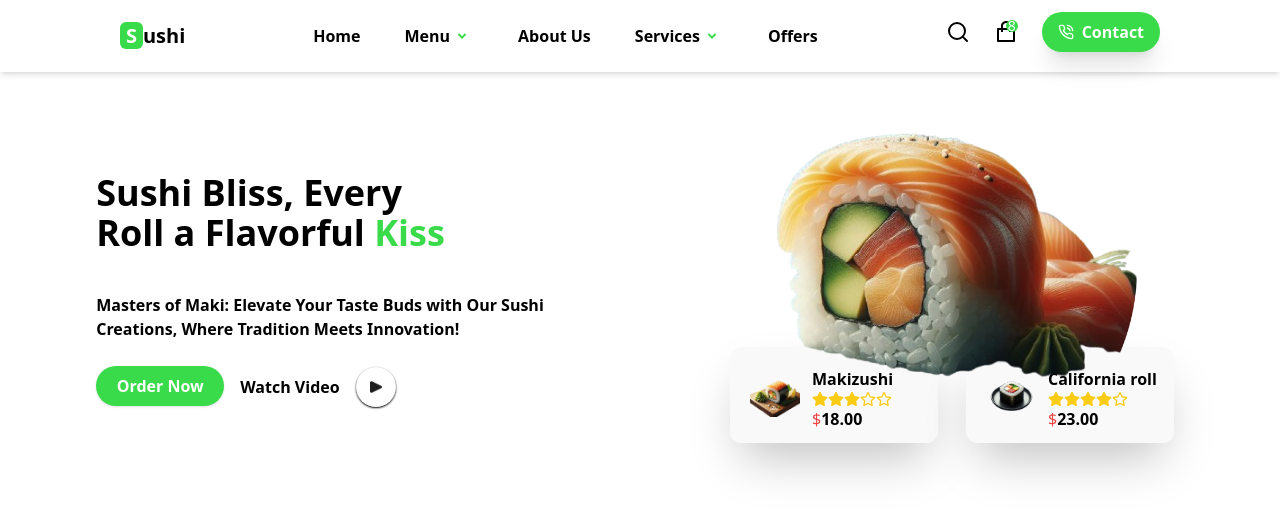
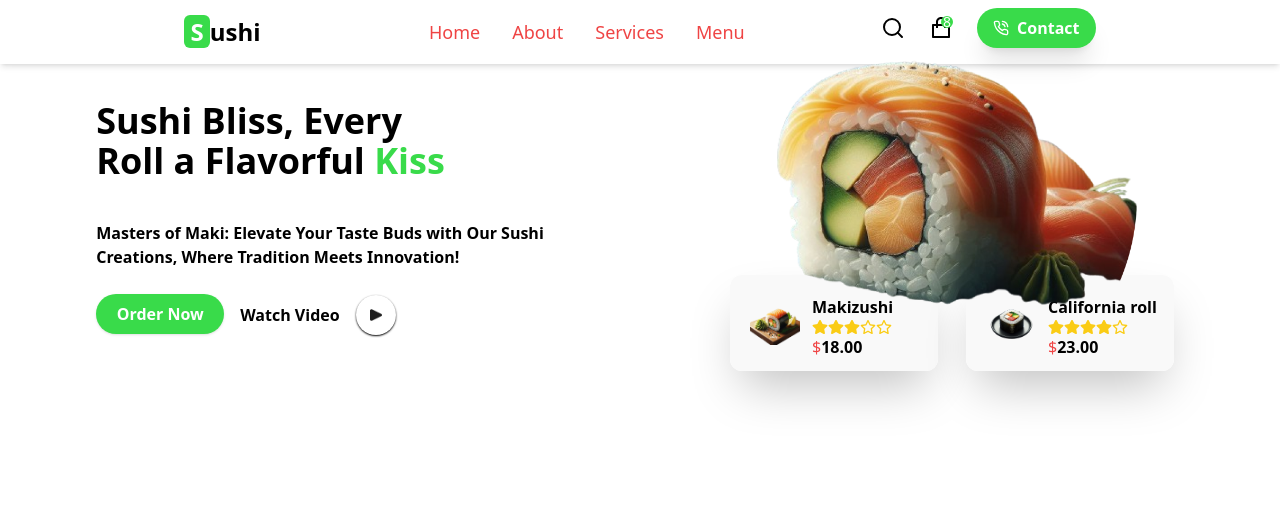
Before and after one commit to Moyo-Made/SUSHI, a React (Vite) app: page / in a window 1280 px wide. Shown: the top 516 px of the page. Built offline with nearby package versions, Linux system fonts and the light colour scheme.

Commit message:
Code: navigation bar

```diff
--- a/src/Components/Navbar.jsx
+++ b/src/Components/Navbar.jsx
@@ -3,38 +3,87 @@ import React, { useState } from "react";
 import { FiSearch } from "react-icons/fi";
 import { RiShoppingBagLine } from "react-icons/ri";
 import { LuPhoneCall } from "react-icons/lu";
-import { RiArrowDropDownLine } from "react-icons/ri";
+// import { RiArrowDropDownLine } from "react-icons/ri";
 
 function Navbar() {
-	const [openMenu, setOpenMenu] = useState(false);
+	// const [openMenu, setOpenMenu] = useState(false);
 	const [open, setOpen] = useState(false);
 	const [activeLink, setActiveLink] = useState(null);
 
-	const handleClick = (index) => {
-		setActiveLink(index);
-		setOpenMenu(false);
+	const handleClick = (link) => {
+		setActiveLink(link);
+		// setOpenMenu(false);
 	};
+	const Links = [
+		{ name: "Home", link: "/" },
+		{ name: "About", link: "/about" },
+		{ name: "Services", link: "/services" },
+		{ name: "Menu", link: "/Menu" },
+	];
 	return (
-		<div className="flex flex-col items-center justify-evenly p-2 shadow-md w-full md:flex-row">
+		<div className="shadow-md w-full fixed top-0 left-0">
+			<div className="md:flex items-center justify-evenly bg-white py-4 md:px-12 px-10">
+				<div className="font-bold text-2xl cursor-pointer flex items-center">
+					<span>
+						<span className="bg-[#39DB4A] bg-origin-border rounded-md px-1.5 text-white">
+							S
+						</span>
+						ushi
+					</span>
+				</div>
+				<ul className="md:flex md:items-center ">
+					{Links.map((Link) => (
+						<li key={Link.name} className="md:ml-8 text-lg">
+							<a
+								href={Link.link}
+								className={`text-gray-800 hover:text-[#39DB4A] ${
+									activeLink === Link.name ? "text-[#39DB4A]" : "text-red-500"
+								}`}
+								onClick={() => handleClick(Link.name)}
+							>
+								{Link.name}
+							</a>
+						</li>
+					))}
+				</ul>
+
+				<div className="flex mt-4 md:mt-0 space-x-6 ">
+					<div className="text-2xl">
+						<FiSearch />
+					</div>
+					<div className="relative">
+						<div className="text-2xl" onClick={() => setOpen(!open)}>
+							<RiShoppingBagLine />
+							<div className="w-3 h-3 bg-[#39DB4A] rounded-full flex items-center justify-center absolute top-0 right-0 text-white">
+								<span className="text-sm">8</span>
+							</div>
+						</div>
+					</div>
+
+					<div className="button">
+						<div className="mr-2">
+							<LuPhoneCall />
+						</div>
+						<div className="font-semibold">
+							<h4>Contact</h4>
+						</div>
+					</div>
+				</div>
+			</div>
 			{/* Logo */}
-			<h1 className="text-xl font-bold">
-				<span className="bg-[#39DB4A] bg-origin-border rounded-md px-1.5 text-white">
-					S
-				</span>
-				ushi
-			</h1>
+
 			{/* Menu Icon for Small Screens */}
-			<div className="md:hidden">
+			{/* <div className="md:hidden">
 				<button
 					onClick={() => setOpenMenu(!openMenu)}
 					className="text-2xl hover:bg-[#eae8e8] p-1 rounded-md focus:outline-none"
 				>
 					☰
 				</button>
-			</div>
+			</div> */}
 
 			{/* Navigation Links */}
-			<div
+			{/* <div
 				className={`flex md:flex  items-center space-x-3 font-bold  ${
 					openMenu ? "flex-col md:flex-row" : "hidden"
 				}`}
@@ -85,10 +134,10 @@ function Navbar() {
 				>
 					Offers
 				</a>
-			</div>
+			</div> */}
 
 			{/* Search, cart, contact */}
-			<div className="flex mt-4 md:mt-0 space-x-6 ">
+			{/* <div className="flex mt-4 md:mt-0 space-x-6 ">
 				<div className="text-2xl">
 					<FiSearch />
 				</div>
@@ -109,7 +158,7 @@ function Navbar() {
 						<h4>Contact</h4>
 					</div>
 				</div>
-			</div>
+			</div> */}
 		</div>
 	);
 }
```
